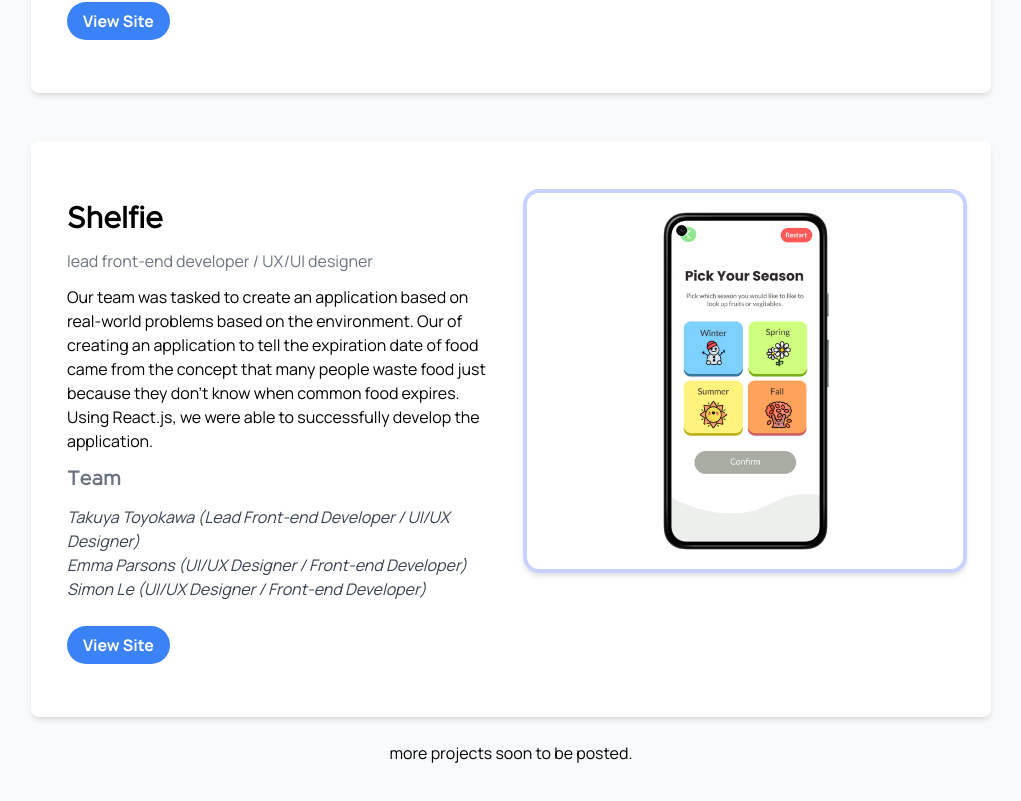
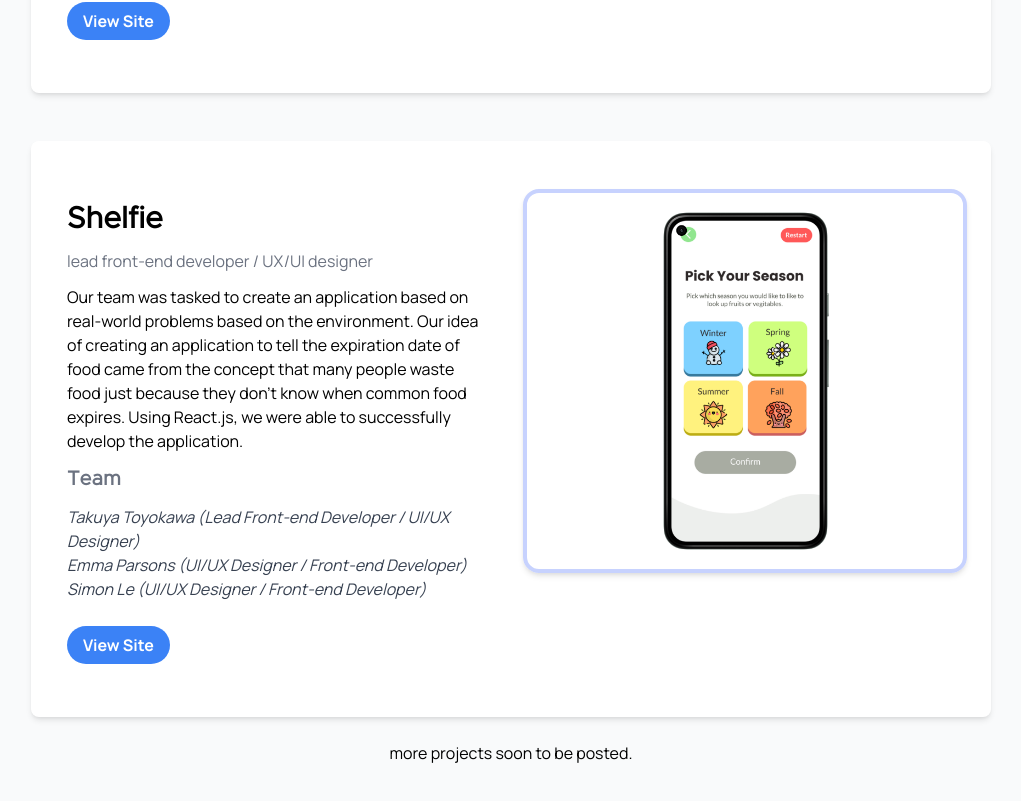
Before and after one commit to takuyadev/takuyadev-portfolio-2021, a Next.js app: page / in a window 1280 px wide. Shown: the part 4174-4975 px from the top of the page, without its empty margins (129-1150 px from the left). Built offline with nearby package versions, Linux system fonts and the light colour scheme.

Commit message:
Fixed Typo

```diff
--- a/pages/index.js
+++ b/pages/index.js
@@ -144,7 +144,7 @@
             role="lead front-end developer / UX/UI designer"
             title="Shelfie"
             team={`Takuya Toyokawa (Lead Front-end Developer / UI/UX Designer) \nEmma Parsons (UI/UX Designer / Front-end Developer) \nSimon Le (UI/UX Designer / Front-end Developer)`}
-            desc="Our team was tasked to create an application based on real-world problems based on the environment. Our of creating an application to tell the expiration date of food came from the concept that many people waste food just because they don't know when common food expires. Using React.js, we were able to successfully develop the application."
+            desc="Our team was tasked to create an application based on real-world problems based on the environment. Our idea of creating an application to tell the expiration date of food came from the concept that many people waste food just because they don't know when common food expires. Using React.js, we were able to successfully develop the application."
             link="https://shelfie.vercel.app/Homepage"
           ></ProjectCard>{" "}
           <p className="text-black dark:text-white">
```
